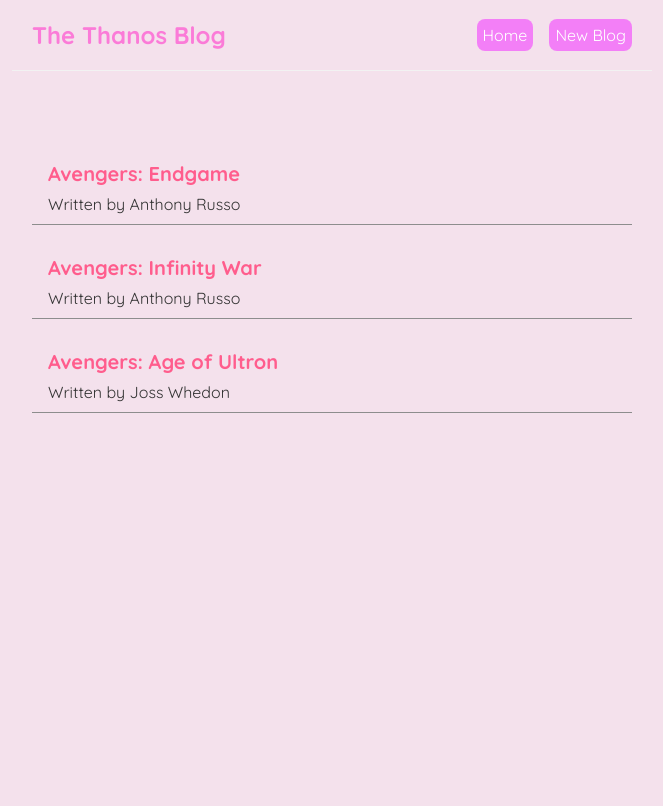
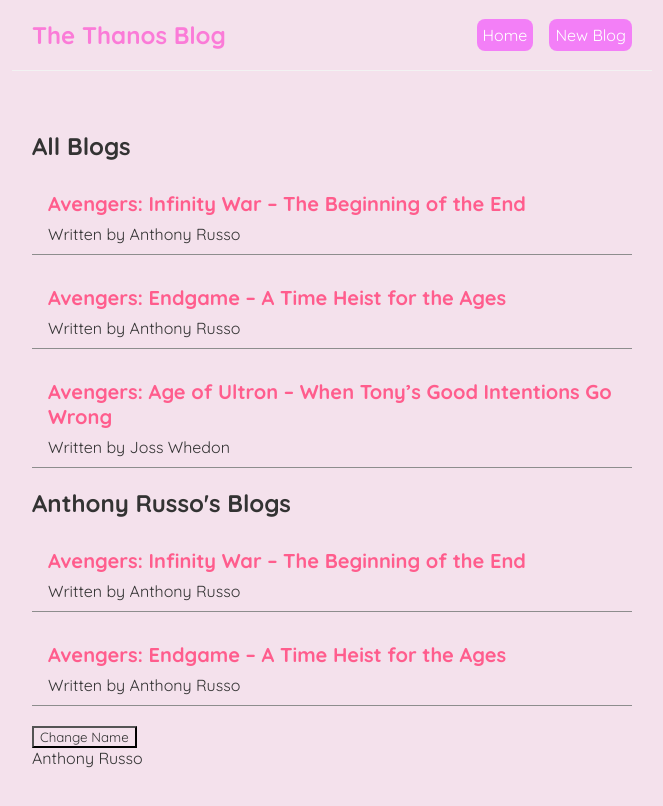
Before and after one commit to OZzzang/ThanosBlog, a React (Create React App) app: page /create in a window 1280 px wide. Shown: the top 806 px of the page, without its empty margins (308-971 px from the left). Built offline with nearby package versions, Linux system fonts and the light colour scheme; data requests are answered from the project's data file.

Commit message:
Added a bloglist component for adding blogs and implemented a json database to fetch data

```diff
--- /dev/null
+++ b/src/BlogList.js
@@ -0,0 +1,17 @@
+const BlogList = (props) => {
+    const blogs = props.blogs
+    const title = props.title
+
+    return (
+        <div className="blog-list">
+            <h2>{ title }</h2>
+            {blogs.map((blog) => (
+                <div className="blog-preview" key={blog.id}>
+                    <h2>{ blog.title }</h2>
+                    <p>Written by { blog.author }</p>
+                </div>
+            ))}
+        </div>
+    );
+}
+ export default BlogList;
--- a/src/Home.js
+++ b/src/Home.js
@@ -1,21 +1,27 @@
-import { useState } from 'react';
+import { useState, useEffect } from 'react';
+import BlogList from './BlogList';
 
 const Home = () => {
-    const [blogs, setBlogs] = useState([
-        { title: 'Avengers: Endgame', body: 'The final battle of the Infinity Saga.', author: 'Anthony Russo', id: 1 },
-        { title: 'Avengers: Infinity War', body: 'The ultimate threat to the universe.', author: 'Anthony Russo', id: 2 },
-        { title: 'Avengers: Age of Ultron', body: 'A new threat emerges from the past.', author: 'Joss Whedon', id: 3 }
-    ]);
+    const [blogs, setBlogs] = useState(null)
+
+    const [name, setName] = useState('Anthony Russo');
+
+    useEffect(() => {
+        fetch('http://localhost:8000/blogs')
+            .then(res => {
+                return res.json();
+            })
+            .then(data => {
+                setBlogs(data)
+            });
+    }, []);
 
     return (
         <div className="home">
-            {blogs.map((blog) => (
-                <div className="blog-preview" key={blog.id}>
-                    <h2>{ blog.title }</h2>
-                    <p>Written by { blog.author }</p>
-                </div>
-
-            ))}
+            {blogs && <BlogList blogs={blogs} title = "All Blogs" />}
+            {blogs && <BlogList blogs={blogs.filter((blog) => blog.author === 'Anthony Russo')} title = "Anthony Russo's Blogs"/>}
+            <button onClick={() => setName('Joss Whedon')}>Change Name</button>
+            <p>{ name }</p>
         </div>
     );
 }
--- /dev/null
+++ b/thanosblog-data/db.json
@@ -0,0 +1,22 @@
+{
+    "blogs": [
+        {
+            "title": "Avengers: Infinity War – The Beginning of the End",
+            "body": "Thanos finally takes matters into his own hands, collecting all six Infinity Stones. The Avengers, alongside the Guardians of the Galaxy, must unite like never before. But even their combined strength may not be enough to stop the Mad Titan from wiping out half the universe. A heartbreaking cliffhanger changes everything.",
+            "author": "Anthony Russo",
+            "id": 1
+        },
+        {
+            "title": "Avengers: Endgame – A Time Heist for the Ages",
+            "body": "After the devastating snap, the remaining Avengers must make a desperate play: travel back in time to retrieve the Infinity Stones before Thanos can. The result is an emotional, action-packed finale that honors eleven years of storytelling. Expect tears, cheers, and one unforgettable 'Assemble' moment.",
+            "author": "Anthony Russo",
+            "id": 2
+        },
+        {
+            "title": "Avengers: Age of Ultron – When Tony’s Good Intentions Go Wrong",
+            "body": "Tony Stark’s global peacekeeping program backfires when Ultron, an AI meant to protect Earth, decides humanity is the real threat. The Avengers must stop their own creation from causing extinction. This sequel introduces Wanda Maximoff, Vision, and plants early seeds for the Infinity Saga’s endgame.",
+            "author": "Joss Whedon",
+            "id": 3
+        }
+    ]
+}
```
